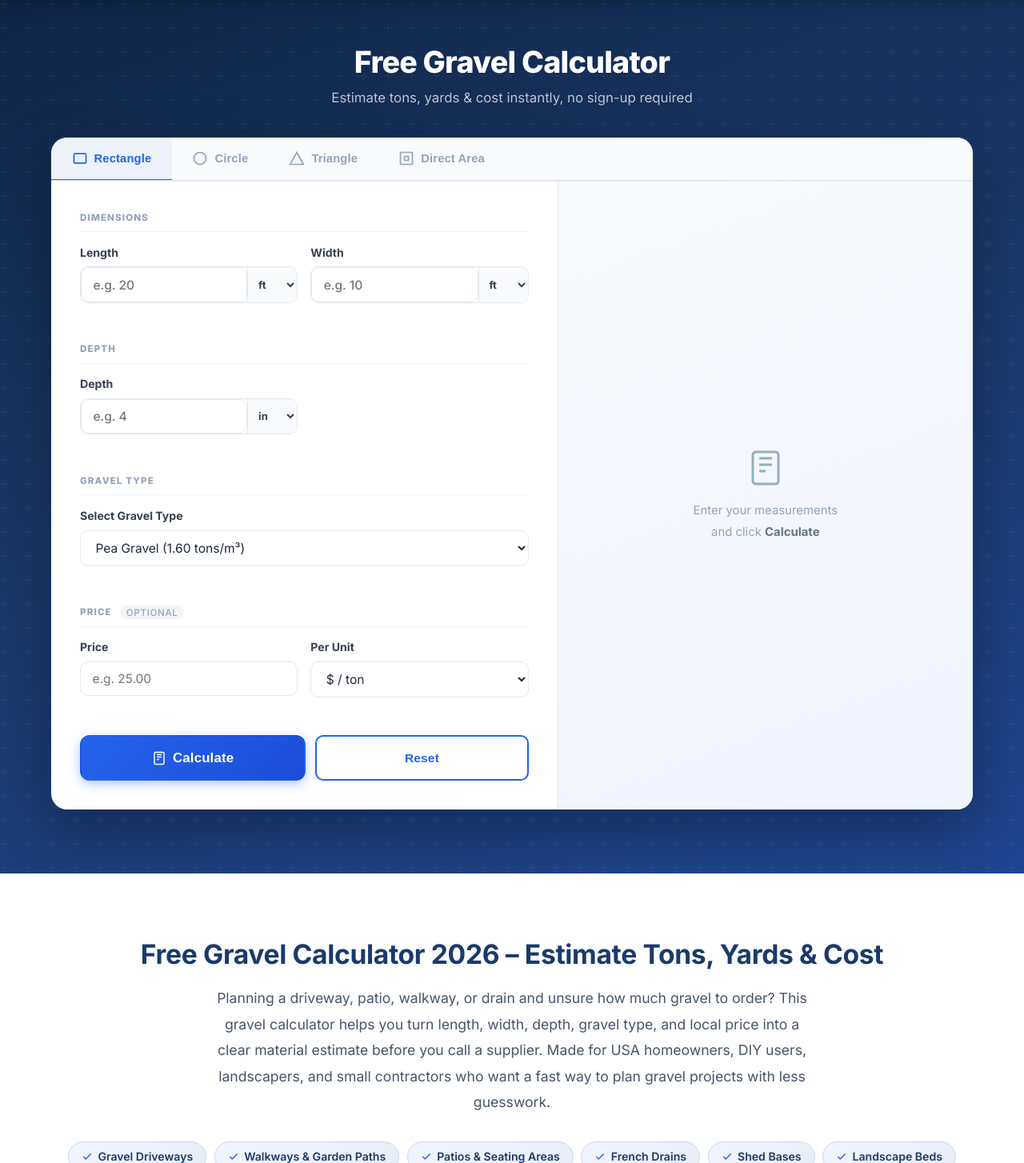
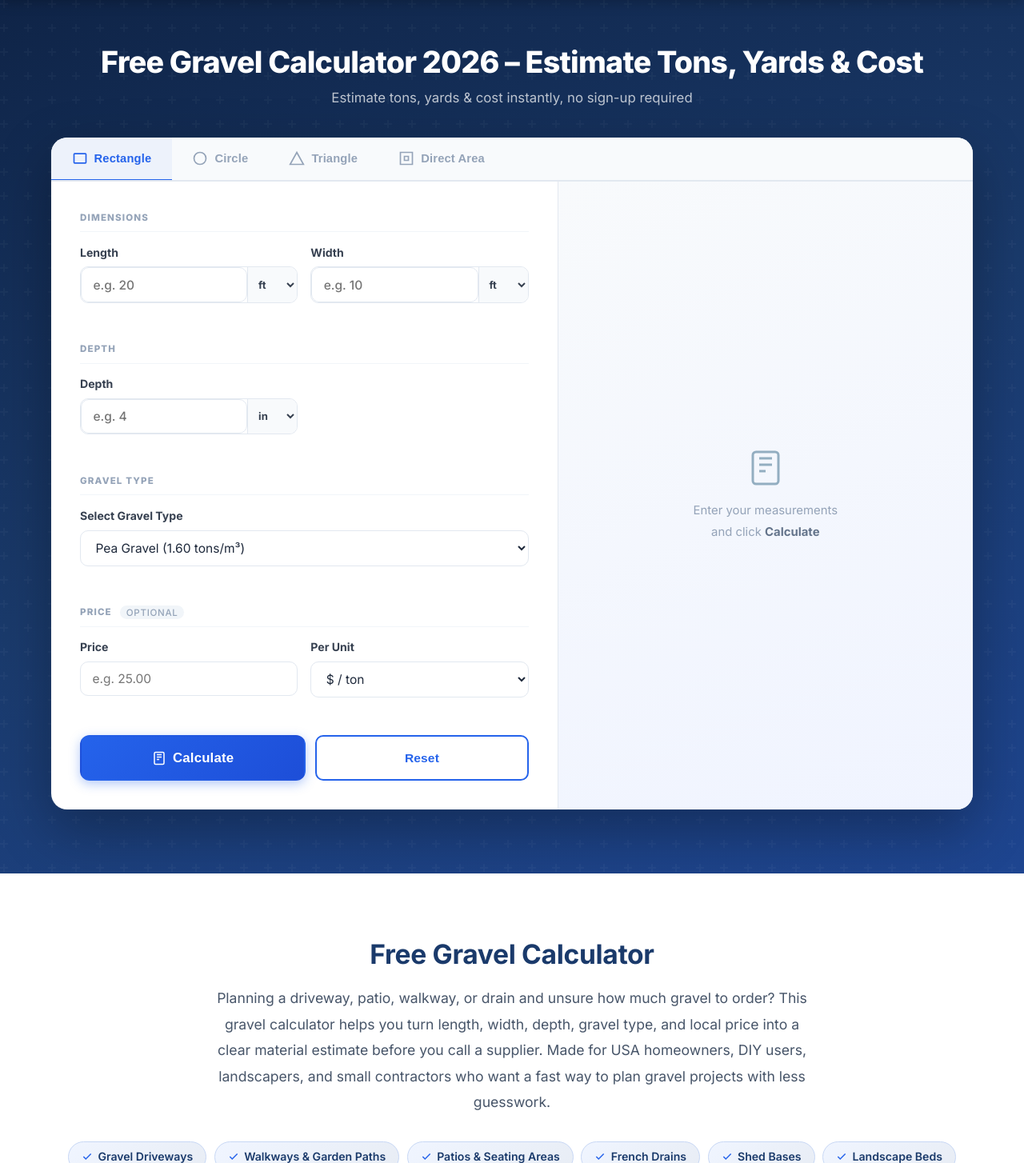
Before and after one commit to abdulmoiz1425/Gravel-calculator, a Django app: page / in a window 1280 px wide. Shown: the part 73-1527 px from the top of the page at 80% size. Run offline with Django 4.2, Linux system fonts and the light colour scheme; data comes from the database, SQL or seed files in the repository; some libraries are stand-ins or nearby versions.

Commit message:
Update H1 text, intro heading, and meta title on home page

```diff
--- a/calculator/views.py
+++ b/calculator/views.py
@@ -6,7 +6,7 @@ def home(request):
     gravel_types = GravelType.objects.filter(is_active=True)
     context = {
         'gravel_types': gravel_types,
-        'meta_title': 'Gravel Calculator Pro – Free Gravel Volume, Weight & Cost Calculator',
+        'meta_title': 'Free Gravel Calculator 2026 – Estimate Tons, Yards & Cost',
         'meta_description': 'Use our free Gravel Calculator 2026 to estimate gravel tons, cubic yards, cubic feet, and cost for driveways, French drains, pavers, and home projects.',
     }
     return render(request, 'home.html', context)
--- a/templates/home.html
+++ b/templates/home.html
@@ -159,7 +159,7 @@
 <section class="calculator-hero" id="calculator">
     <div class="container">
         <div class="calculator-header">
-            <h1 class="calculator-title">Free Gravel Calculator</h1>
+            <h1 class="calculator-title">Free Gravel Calculator 2026 – Estimate Tons, Yards &amp; Cost</h1>
             <p class="calculator-subtitle">Estimate tons, yards &amp; cost instantly, no sign-up required</p>
         </div>
 
@@ -381,7 +381,7 @@
                         <p>Enter your measurements<br>and click <strong>Calculate</strong></p>
                     </div>
                     <div class="results-content hidden" id="resultsContent">
-                        <h3 class="results-title">Your Results</h3>
+                        <div class="results-title">Your Results</div>
                         <div class="result-cards">
                             <div class="result-card result-card--area">
                                 <div class="result-label">Area</div>
@@ -415,7 +415,7 @@
 <!-- ===== INTRO SECTION ===== -->
 <section class="intro-section">
     <div class="container">
-        <h2 class="intro-headline">Free Gravel Calculator 2026 – Estimate Tons, Yards &amp; Cost</h2>
+        <h2 class="intro-headline">Free Gravel Calculator</h2>
         <p class="intro-text">Planning a driveway, patio, walkway, or drain and unsure how much gravel to order? This gravel calculator helps you turn length, width, depth, gravel type, and local price into a clear material estimate before you call a supplier. Made for USA homeowners, DIY users, landscapers, and small contractors who want a fast way to plan gravel projects with less guesswork.</p>
         <div class="intro-use-cases">
             <span class="use-case-pill">
```
